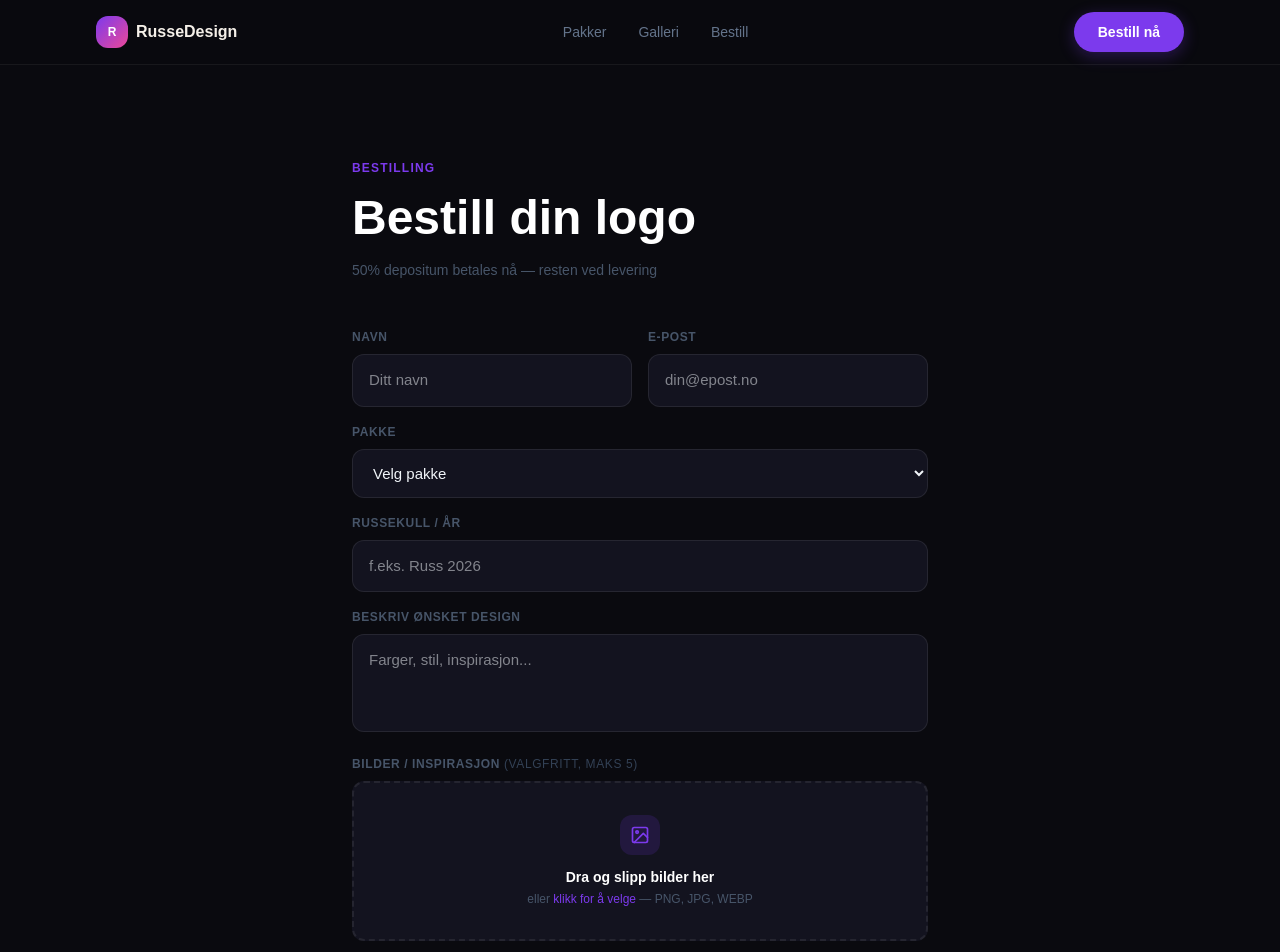
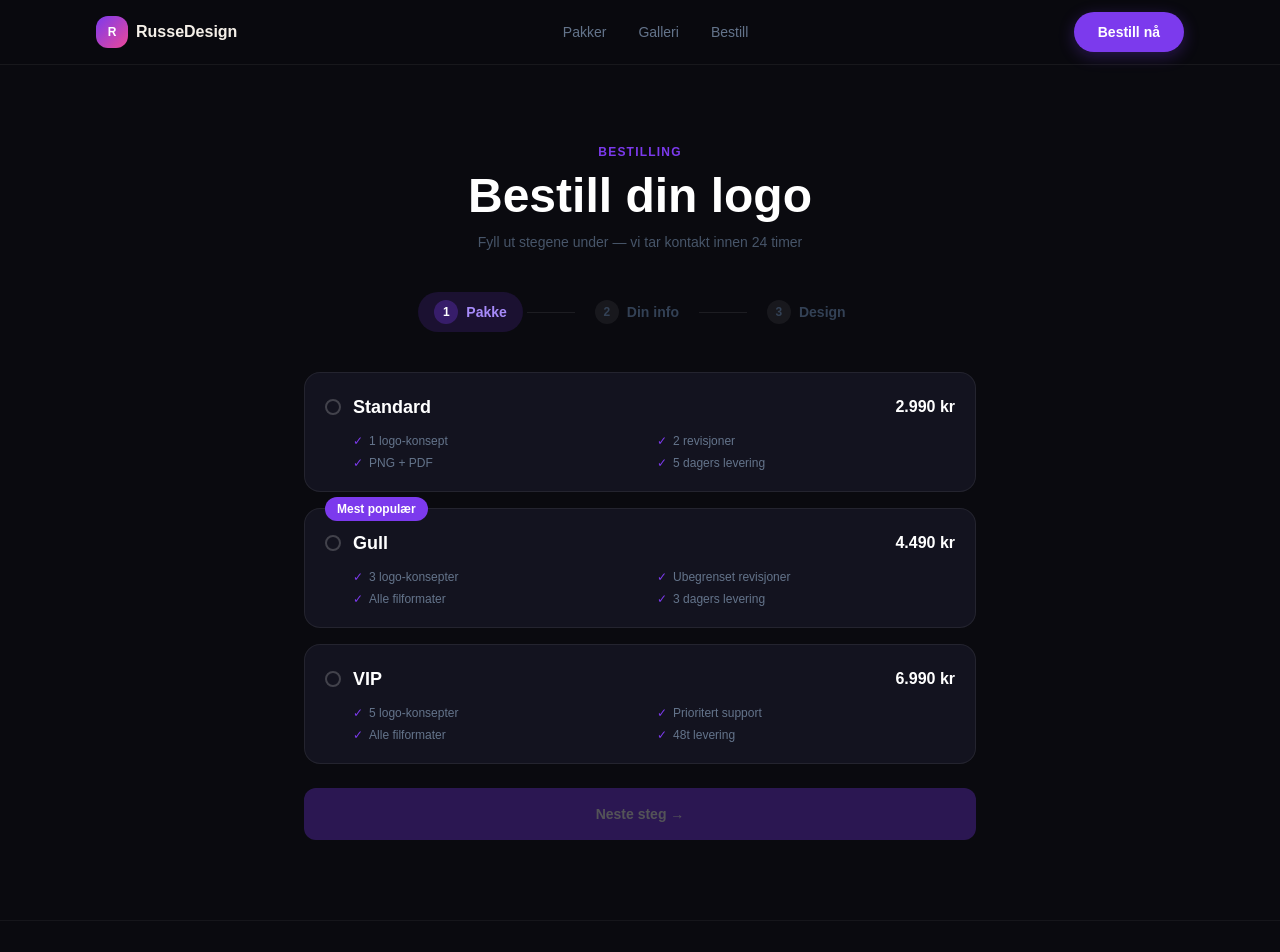
Before and after one commit to dadir9/russedesign, a Next.js app: page /bestill in a window 1280 px wide. Shown: the top 952 px of the page. Built offline with nearby package versions, Linux system fonts and the light colour scheme.

Commit message:
Multi-step order form with tabs (Pakke, Din info, Design)

```diff
--- a/components/OrderForm.tsx
+++ b/components/OrderForm.tsx
@@ -2,48 +2,33 @@
 import { useRouter } from "next/navigation";
 import { useState, useRef } from "react";
 
-export default function OrderForm() {
-  const router = useRouter();
-  const [files, setFiles] = useState<File[]>([]);
-  const [dragging, setDragging] = useState(false);
-  const inputRef = useRef<HTMLInputElement>(null);
-  const [loading, setLoading] = useState(false);
-  const [error, setError] = useState("");
+const steps = [
+  { id: 1, label: "Pakke" },
+  { id: 2, label: "Din info" },
+  { id: 3, label: "Design" },
+];
 
-  const handleSubmit = async (e: React.FormEvent<HTMLFormElement>) => {
-    e.preventDefault();
-    setLoading(true);
-    setError("");
-
-    const form = e.currentTarget;
-    const formData = new FormData();
-    formData.append("navn", (form.elements.namedItem("navn") as HTMLInputElement).value);
-    formData.append("epost", (form.elements.namedItem("epost") as HTMLInputElement).value);
-    formData.append("pakke", (form.elements.namedItem("pakke") as HTMLSelectElement).value);
-    formData.append("russekull", (form.elements.namedItem("russekull") as HTMLInputElement).value);
-    formData.append("beskrivelse", (form.elements.namedItem("beskrivelse") as HTMLTextAreaElement).value);
-    files.forEach((fil) => formData.append("bilder", fil));
-
-    const res = await fetch("/api/orders", { method: "POST", body: formData });
-    const data = await res.json();
-
-    if (!res.ok) {
-      setError(data.error || "Noe gikk galt, prøv igjen.");
-      setLoading(false);
-      return;
-    }
-
-    setLoading(false);
-    router.push(`/bestilling-bekreftet`);
-  };
-
-  const handleFiles = (newFiles: FileList | null) => {
-    if (!newFiles) return;
-    const valid = Array.from(newFiles).filter((f) => f.type.startsWith("image/")).slice(0, 5);
-    setFiles((prev) => [...prev, ...valid].slice(0, 5));
-  };
-
-  const removeFile = (i: number) => setFiles((prev) => prev.filter((_, idx) => idx !== i));
+const packages = [
+  {
+    id: "standard",
+    name: "Standard",
+    price: "2.990 kr",
+    features: ["1 logo-konsept", "2 revisjoner", "PNG + PDF", "5 dagers levering"],
+  },
+  {
+    id: "gull",
+    name: "Gull",
+    price: "4.490 kr",
+    features: ["3 logo-konsepter", "Ubegrenset revisjoner", "Alle filformater", "3 dagers levering"],
+    popular: true,
+  },
+  {
+    id: "vip",
+    name: "VIP",
+    price: "6.990 kr",
+    features: ["5 logo-konsepter", "Prioritert support", "Alle filformater", "48t levering"],
+  },
+];
 
 const inputStyle = {
   background: "#13131f",
@@ -56,52 +41,242 @@ export default function OrderForm() {
   outline: "none",
 } as React.CSSProperties;
 
-  const labelStyle = { color: "#475569", fontSize: "12px", fontWeight: 600, display: "block", marginBottom: "8px", textTransform: "uppercase" as const, letterSpacing: "0.05em" };
+const labelStyle: React.CSSProperties = {
+  color: "#475569",
+  fontSize: "12px",
+  fontWeight: 600,
+  display: "block",
+  marginBottom: "8px",
+  textTransform: "uppercase",
+  letterSpacing: "0.05em",
+};
+
+export default function OrderForm() {
+  const router = useRouter();
+  const [step, setStep] = useState(1);
+  const [pakke, setPakke] = useState("");
+  const [navn, setNavn] = useState("");
+  const [epost, setEpost] = useState("");
+  const [russekull, setRussekull] = useState("");
+  const [beskrivelse, setBeskrivelse] = useState("");
+  const [files, setFiles] = useState<File[]>([]);
+  const [dragging, setDragging] = useState(false);
+  const [loading, setLoading] = useState(false);
+  const [error, setError] = useState("");
+  const inputRef = useRef<HTMLInputElement>(null);
+
+  const handleFiles = (newFiles: FileList | null) => {
+    if (!newFiles) return;
+    const valid = Array.from(newFiles).filter((f) => f.type.startsWith("image/")).slice(0, 5);
+    setFiles((prev) => [...prev, ...valid].slice(0, 5));
+  };
+
+  const removeFile = (i: number) => setFiles((prev) => prev.filter((_, idx) => idx !== i));
+
+  const handleSubmit = async () => {
+    setLoading(true);
+    setError("");
+    const formData = new FormData();
+    formData.append("navn", navn);
+    formData.append("epost", epost);
+    formData.append("pakke", pakke);
+    formData.append("russekull", russekull);
+    formData.append("beskrivelse", beskrivelse);
+    files.forEach((fil) => formData.append("bilder", fil));
+
+    const res = await fetch("/api/orders", { method: "POST", body: formData });
+    const data = await res.json();
+
+    if (!res.ok) {
+      setError(data.error || "Noe gikk galt, prøv igjen.");
+      setLoading(false);
+      return;
+    }
+    setLoading(false);
+    router.push("/bestilling-bekreftet");
+  };
+
+  const canNext1 = !!pakke;
+  const canNext2 = navn.trim() && epost.trim() && russekull.trim();
 
   return (
-    <section id="bestill" className="py-24 px-4 sm:px-6" style={{ background: "#0a0a0f" }}>
-      <div className="max-w-xl mx-auto">
-        <div className="mb-12">
-          <p className="text-xs font-bold uppercase tracking-widest mb-3" style={{ color: "#7c3aed" }}>Bestilling</p>
-          <h2 className="text-3xl sm:text-5xl font-black text-white leading-tight">Bestill din logo</h2>
-          <p className="text-sm mt-3" style={{ color: "#475569" }}>50% depositum betales nå — resten ved levering</p>
+    <section className="min-h-screen py-20 px-4 sm:px-6 flex flex-col items-center" style={{ background: "#0a0a0f" }}>
+      <div className="w-full max-w-2xl">
+
+        {/* Header */}
+        <div className="text-center mb-10">
+          <p className="text-xs font-extrabold tracking-widest uppercase mb-3" style={{ color: "#7c3aed" }}>Bestilling</p>
+          <h1 className="text-4xl sm:text-5xl font-black text-white">Bestill din logo</h1>
+          <p className="text-sm mt-3" style={{ color: "#475569" }}>Fyll ut stegene under — vi tar kontakt innen 24 timer</p>
         </div>
 
-        <form onSubmit={handleSubmit} className="space-y-4">
+        {/* Step tabs */}
+        <div className="flex items-center justify-center gap-0 mb-10">
+          {steps.map((s, i) => (
+            <div key={s.id} className="flex items-center">
+              <button
+                onClick={() => {
+                  if (s.id < step) setStep(s.id);
+                }}
+                className="flex items-center gap-2 px-4 py-2 rounded-full text-sm font-bold transition-all"
+                style={{
+                  background: step === s.id ? "rgba(124,58,237,0.15)" : "transparent",
+                  color: step === s.id ? "#a78bfa" : step > s.id ? "#7c3aed" : "#334155",
+                  cursor: s.id < step ? "pointer" : "default",
+                }}
+              >
+                <span
+                  className="w-6 h-6 rounded-full flex items-center justify-center text-xs font-black"
+                  style={{
+                    background: step > s.id ? "#7c3aed" : step === s.id ? "rgba(124,58,237,0.3)" : "rgba(255,255,255,0.06)",
+                    color: step >= s.id ? "#fff" : "#334155",
+                  }}
+                >
+                  {step > s.id ? "✓" : s.id}
+                </span>
+                {s.label}
+              </button>
+              {i < steps.length - 1 && (
+                <div className="w-12 h-px mx-1" style={{ background: step > s.id ? "#7c3aed" : "rgba(255,255,255,0.08)" }} />
+              )}
+            </div>
+          ))}
+        </div>
+
+        {/* Step 1 — Velg pakke */}
+        {step === 1 && (
+          <div className="fade-up">
+            <div className="grid gap-4">
+              {packages.map((p) => (
+                <button
+                  key={p.id}
+                  type="button"
+                  onClick={() => setPakke(p.id)}
+                  className="relative w-full text-left rounded-2xl p-5 transition-all"
+                  style={{
+                    background: pakke === p.id ? "rgba(124,58,237,0.12)" : "#13131f",
+                    border: `1.5px solid ${pakke === p.id ? "#7c3aed" : "rgba(255,255,255,0.07)"}`,
+                    boxShadow: pakke === p.id ? "0 0 0 1px rgba(124,58,237,0.3)" : "none",
+                  }}
+                >
+                  {p.popular && (
+                    <span className="absolute -top-3 left-5 text-xs font-bold px-3 py-1 rounded-full text-white" style={{ background: "#7c3aed" }}>
+                      Mest populær
+                    </span>
+                  )}
+                  <div className="flex items-center justify-between mb-3">
+                    <div className="flex items-center gap-3">
+                      <div
+                        className="w-4 h-4 rounded-full border-2 flex items-center justify-center flex-shrink-0"
+                        style={{ borderColor: pakke === p.id ? "#7c3aed" : "rgba(255,255,255,0.2)" }}
+                      >
+                        {pakke === p.id && <div className="w-2 h-2 rounded-full" style={{ background: "#7c3aed" }} />}
+                      </div>
+                      <span className="font-black text-lg text-white">{p.name}</span>
+                    </div>
+                    <span className="font-black text-white">{p.price}</span>
+                  </div>
+                  <ul className="grid grid-cols-2 gap-1.5 pl-7">
+                    {p.features.map((f) => (
+                      <li key={f} className="text-xs flex items-center gap-1.5" style={{ color: "#64748b" }}>
+                        <span style={{ color: "#7c3aed" }}>✓</span> {f}
+                      </li>
+                    ))}
+                  </ul>
+                </button>
+              ))}
+            </div>
+
+            <button
+              onClick={() => setStep(2)}
+              disabled={!canNext1}
+              className="w-full mt-6 py-4 rounded-xl font-bold text-white text-sm transition-all hover:opacity-90 disabled:opacity-30 disabled:cursor-not-allowed"
+              style={{ background: "#7c3aed" }}
+            >
+              Neste steg →
+            </button>
+          </div>
+        )}
+
+        {/* Step 2 — Din info */}
+        {step === 2 && (
+          <div className="fade-up space-y-4">
             <div className="grid grid-cols-1 sm:grid-cols-2 gap-4">
               <div>
                 <label style={labelStyle}>Navn</label>
-              <input name="navn" type="text" required placeholder="Ditt navn" style={inputStyle} />
+                <input
+                  type="text"
+                  required
+                  placeholder="Ditt navn"
+                  value={navn}
+                  onChange={(e) => setNavn(e.target.value)}
+                  style={inputStyle}
+                />
               </div>
               <div>
                 <label style={labelStyle}>E-post</label>
-              <input name="epost" type="email" required placeholder="din@epost.no" style={inputStyle} />
+                <input
+                  type="email"
+                  required
+                  placeholder="din@epost.no"
+                  value={epost}
+                  onChange={(e) => setEpost(e.target.value)}
+                  style={inputStyle}
+                />
               </div>
+            </div>
+            <div>
+              <label style={labelStyle}>Russekull / År</label>
+              <input
+                type="text"
+                required
+                placeholder="f.eks. Russ 2026"
+                value={russekull}
+                onChange={(e) => setRussekull(e.target.value)}
+                style={inputStyle}
+              />
+            </div>
+
+            <div className="flex gap-3 pt-2">
+              <button
+                onClick={() => setStep(1)}
+                className="flex-1 py-4 rounded-xl font-bold text-sm transition-all hover:opacity-80"
+                style={{ background: "rgba(255,255,255,0.05)", color: "#64748b", border: "1px solid rgba(255,255,255,0.08)" }}
+              >
+                ← Tilbake
+              </button>
+              <button
+                onClick={() => setStep(3)}
+                disabled={!canNext2}
+                className="flex-[2] py-4 rounded-xl font-bold text-white text-sm transition-all hover:opacity-90 disabled:opacity-30 disabled:cursor-not-allowed"
+                style={{ background: "#7c3aed" }}
+              >
+                Neste steg →
+              </button>
+            </div>
+          </div>
+        )}
+
+        {/* Step 3 — Design */}
+        {step === 3 && (
+          <div className="fade-up space-y-4">
+            <div>
+              <label style={labelStyle}>Beskriv ønsket design</label>
+              <textarea
+                required
+                rows={4}
+                placeholder="Farger, stil, inspirasjon, navn som skal være med..."
+                value={beskrivelse}
+                onChange={(e) => setBeskrivelse(e.target.value)}
+                style={{ ...inputStyle, resize: "none" }}
+              />
             </div>
 
             <div>
-            <label style={labelStyle}>Pakke</label>
-            <select name="pakke" id="pakke-select" required style={{ ...inputStyle, cursor: "pointer" }}>
-              <option value="">Velg pakke</option>
-              <option value="standard">Standard — 2.990 kr</option>
-              <option value="gull">Gull — 4.490 kr</option>
-              <option value="vip">VIP — 6.990 kr</option>
-            </select>
-          </div>
-
-          <div>
-            <label style={labelStyle}>Russekull / År</label>
-            <input name="russekull" type="text" required placeholder="f.eks. Russ 2026" style={inputStyle} />
-          </div>
-
-          <div>
-            <label style={labelStyle}>Beskriv ønsket design</label>
-            <textarea name="beskrivelse" required rows={3} placeholder="Farger, stil, inspirasjon..." style={{ ...inputStyle, resize: "none" }} />
-          </div>
-
-          {/* Image upload */}
-          <div>
-            <label style={labelStyle}>Bilder / inspirasjon <span style={{ color: "#334155", fontWeight: 400 }}>(valgfritt, maks 5)</span></label>
+              <label style={labelStyle}>
+                Bilder / inspirasjon{" "}
+                <span style={{ color: "#334155", fontWeight: 400, textTransform: "none" }}>(valgfritt, maks 5)</span>
+              </label>
               <div
                 onClick={() => inputRef.current?.click()}
                 onDragOver={(e) => { e.preventDefault(); setDragging(true); }}
@@ -130,7 +305,7 @@ export default function OrderForm() {
               {files.length > 0 && (
                 <div className="mt-3 flex flex-wrap gap-2">
                   {files.map((file, i) => (
-                  <div key={i} className="relative group">
+                    <div key={i} className="relative">
                       <img src={URL.createObjectURL(file)} alt={file.name} className="w-16 h-16 object-cover rounded-xl" style={{ border: "1px solid rgba(255,255,255,0.08)" }} />
                       <button type="button" onClick={() => removeFile(i)} className="absolute -top-1.5 -right-1.5 w-5 h-5 rounded-full flex items-center justify-center text-white text-xs font-black" style={{ background: "#ef4444" }}>×</button>
                     </div>
@@ -142,17 +317,49 @@ export default function OrderForm() {
               )}
             </div>
 
+            {/* Summary */}
+            <div className="rounded-2xl p-4" style={{ background: "#13131f", border: "1px solid rgba(255,255,255,0.07)" }}>
+              <p className="text-xs font-bold uppercase tracking-widest mb-3" style={{ color: "#475569" }}>Oppsummering</p>
+              <div className="space-y-1.5 text-sm">
+                <div className="flex justify-between">
+                  <span style={{ color: "#64748b" }}>Pakke</span>
+                  <span className="font-bold" style={{ color: "#a78bfa" }}>
+                    {packages.find((p) => p.id === pakke)?.name} — {packages.find((p) => p.id === pakke)?.price}
+                  </span>
+                </div>
+                <div className="flex justify-between">
+                  <span style={{ color: "#64748b" }}>Navn</span>
+                  <span className="text-white font-medium">{navn}</span>
+                </div>
+                <div className="flex justify-between">
+                  <span style={{ color: "#64748b" }}>E-post</span>
+                  <span className="text-white font-medium">{epost}</span>
+                </div>
+              </div>
+            </div>
+
             {error && <p className="text-sm text-center" style={{ color: "#ef4444" }}>{error}</p>}
 
+            <div className="flex gap-3 pt-2">
               <button
-            type="submit"
-            disabled={loading}
-            className="w-full py-4 text-sm font-bold rounded-xl transition-all hover:opacity-80 active:scale-[0.99] cursor-pointer disabled:opacity-60"
-            style={{ background: "#7c3aed", color: "#fff" }}
+                onClick={() => setStep(2)}
+                className="flex-1 py-4 rounded-xl font-bold text-sm transition-all hover:opacity-80"
+                style={{ background: "rgba(255,255,255,0.05)", color: "#64748b", border: "1px solid rgba(255,255,255,0.08)" }}
               >
-            {loading ? "Sender..." : "Gå til betaling →"}
+                ← Tilbake
               </button>
-        </form>
+              <button
+                onClick={handleSubmit}
+                disabled={loading || !beskrivelse.trim()}
+                className="flex-[2] py-4 rounded-xl font-bold text-white text-sm transition-all hover:opacity-90 disabled:opacity-40 disabled:cursor-not-allowed"
+                style={{ background: "#7c3aed" }}
+              >
+                {loading ? "Sender..." : "Send bestilling →"}
+              </button>
+            </div>
+          </div>
+        )}
+
       </div>
     </section>
   );
```
Lines whose indentation alone changed are shown as unchanged.
